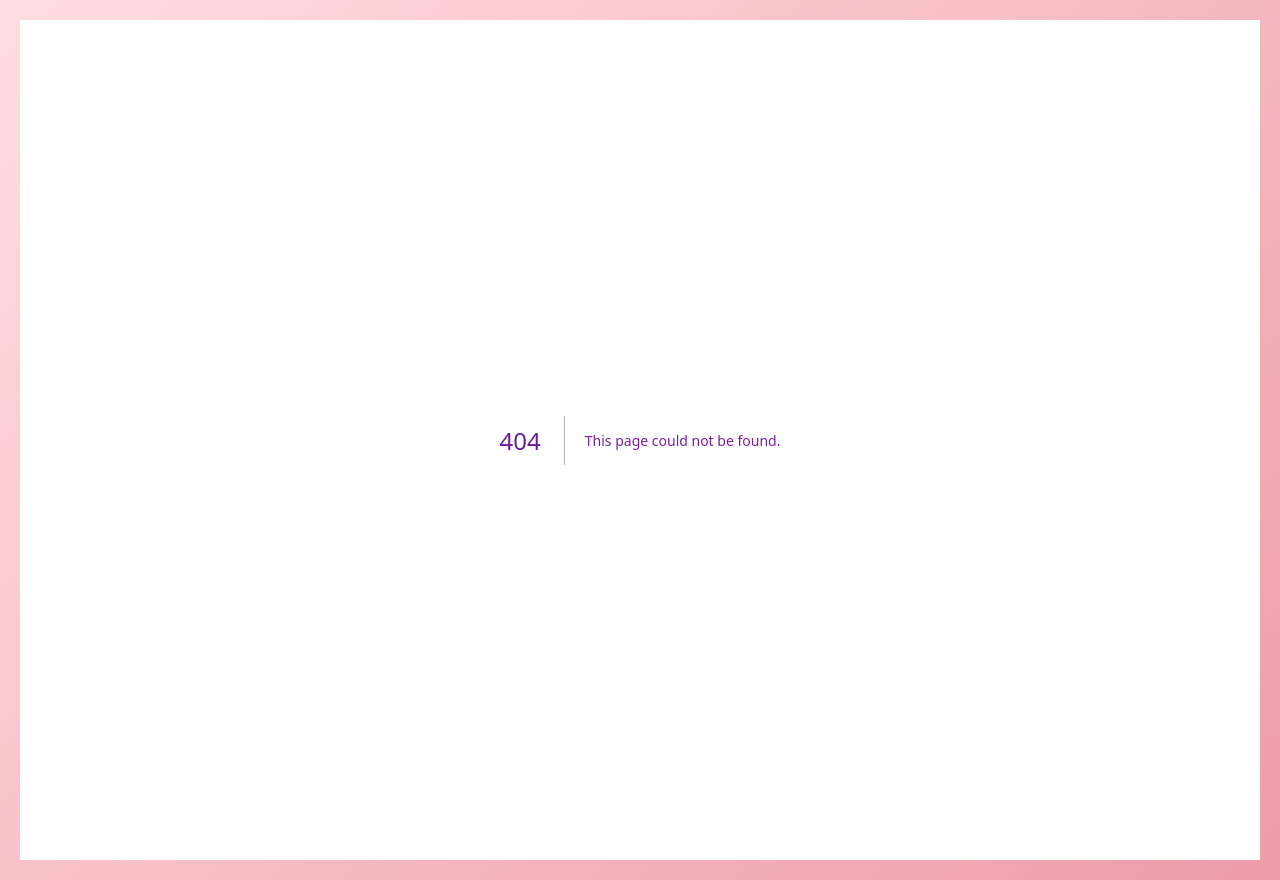
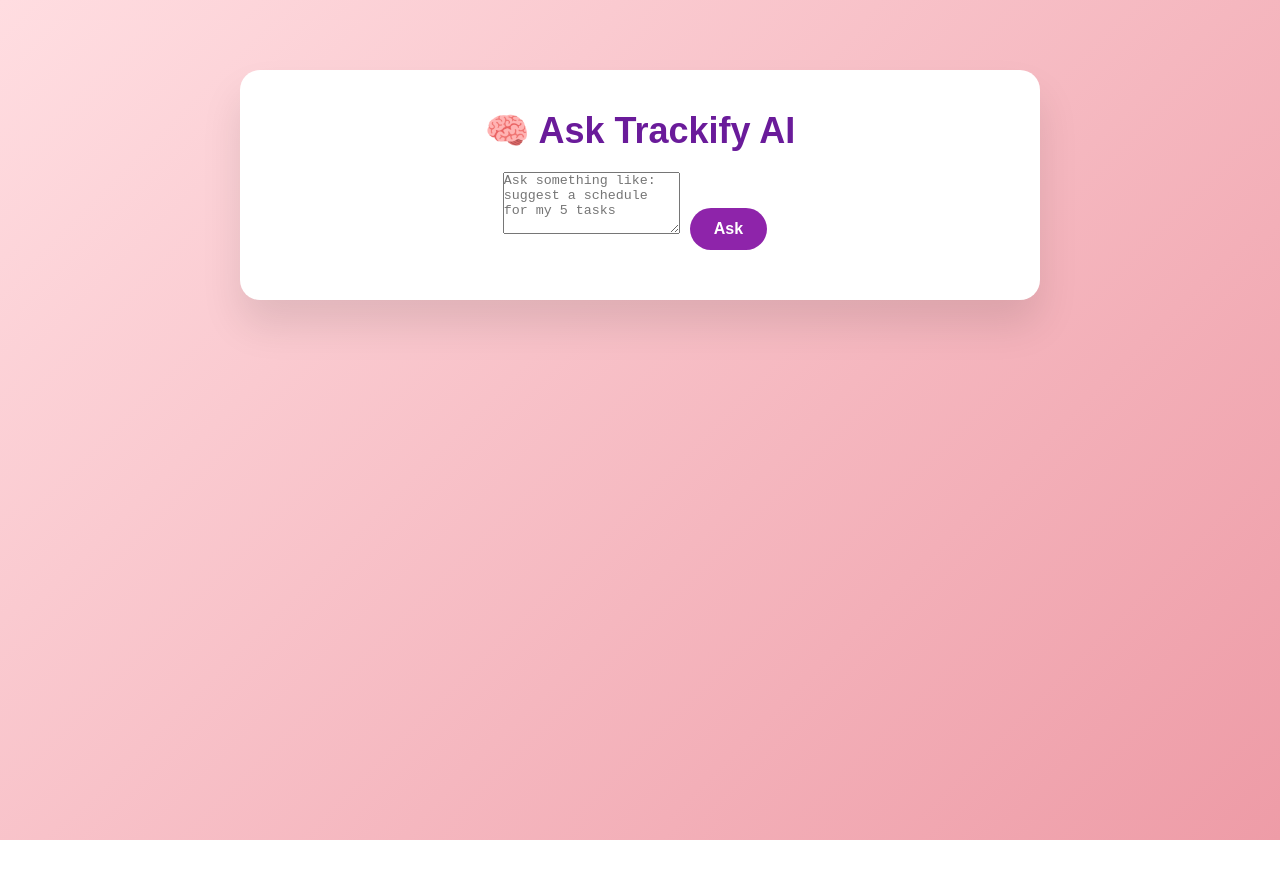
Before and after one commit to BharaniKumar05/Trackify-next, a Next.js app: page /ai in a window 1280 px wide. Before the commit this address had no page. After the commit the page ends 840 px from the top, so only its background shows below. Built offline with nearby package versions, Linux system fonts and the light colour scheme.

Commit message:
Integrated OpenAI API for AI features

```diff
--- /dev/null
+++ b/src/pages/ai.js
@@ -0,0 +1,51 @@
+import { useState } from 'react'
+
+export default function AIPage() {
+  const [prompt, setPrompt] = useState('')
+  const [response, setResponse] = useState('')
+  const [loading, setLoading] = useState(false)
+
+  const handleSubmit = async (e) => {
+    e.preventDefault()
+    setLoading(true)
+    setResponse('')
+
+    try {
+      const res = await fetch('/api/ask', {
+        method: 'POST',
+        headers: { 'Content-Type': 'application/json' },
+        body: JSON.stringify({ prompt }),
+      })
+      const data = await res.json()
+      setResponse(data.result)
+    } catch {
+      setResponse('❌ Failed to fetch response')
+    }
+
+    setLoading(false)
+  }
+
+  return (
+    <div className="container">
+      <h1>🧠 Ask Trackify AI</h1>
+      <form onSubmit={handleSubmit}>
+        <textarea
+          rows="4"
+          placeholder="Ask something like: suggest a schedule for my 5 tasks"
+          value={prompt}
+          onChange={(e) => setPrompt(e.target.value)}
+          required
+        />
+        <button type="submit" className="button">Ask</button>
+      </form>
+
+      {loading && <p>⏳ Thinking...</p>}
+      {response && (
+        <div className="result-box">
+          <h3>🧠 AI Suggestion:</h3>
+          <p>{response}</p>
+        </div>
+      )}
+    </div>
+  )
+}
--- /dev/null
+++ b/src/pages/api/ask.js
@@ -0,0 +1,29 @@
+export default async function handler(req, res) {
+  if (req.method !== 'POST') {
+    return res.status(405).json({ message: 'Only POST method is allowed' })
+  }
+
+  const { prompt } = req.body
+
+  try {
+    const response = await fetch('https://api.openai.com/v1/completions', {
+      method: 'POST',
+      headers: {
+        'Content-Type': 'application/json',
+        Authorization: `Bearer ${process.env.OPENAI_API_KEY}`,
+      },
+      body: JSON.stringify({
+        model: 'text-davinci-003',
+        prompt: prompt,
+        max_tokens: 100,
+        temperature: 0.7,
+      }),
+    })
+
+    const data = await response.json()
+    const text = data.choices?.[0]?.text?.trim() || 'No response'
+    res.status(200).json({ result: text })
+  } catch (error) {
+    res.status(500).json({ error: error.message || 'Failed to connect to OpenAI' })
+  }
+}
--- a/src/pages/index.js
+++ b/src/pages/index.js
@@ -42,6 +42,7 @@
           <Link href="/faq" className="button back" style={{ marginLeft: '15px' }}>FAQ</Link>
           <Link href="/contact" className="button" style={{ marginLeft: '15px' }}>Contact</Link>
           <Link href="/privacy" className="button back" style={{ marginLeft: '15px' }}>Privacy</Link>
+          <Link href="/ai" className="button">Ask Trackify AI</Link>
         </div>
       </div>
     </>
```
